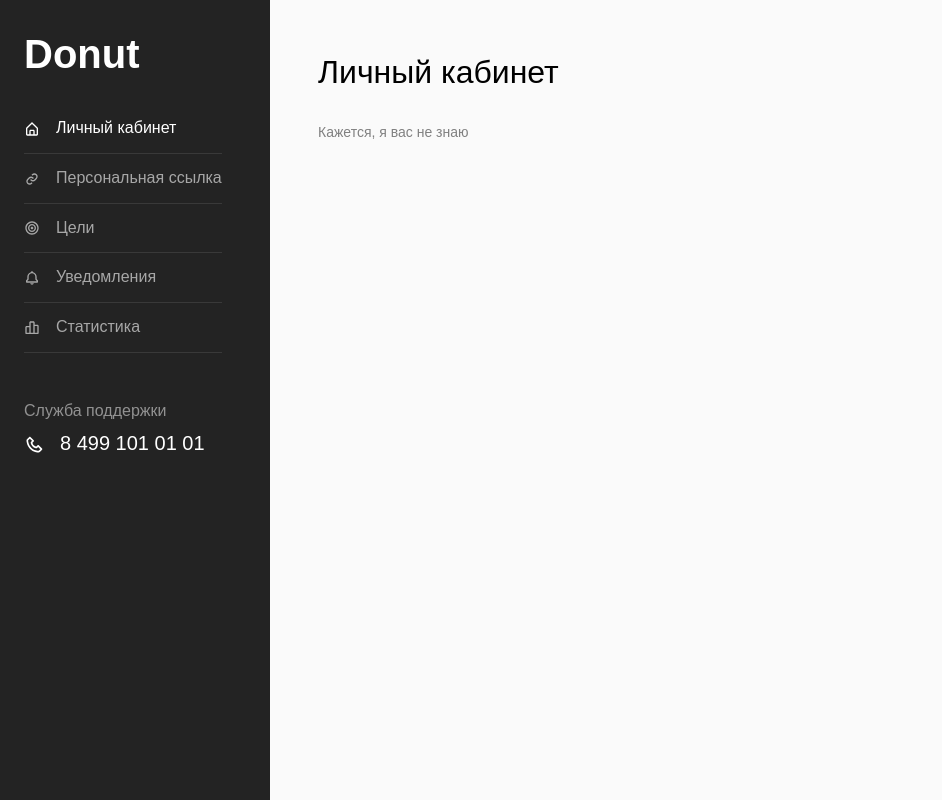
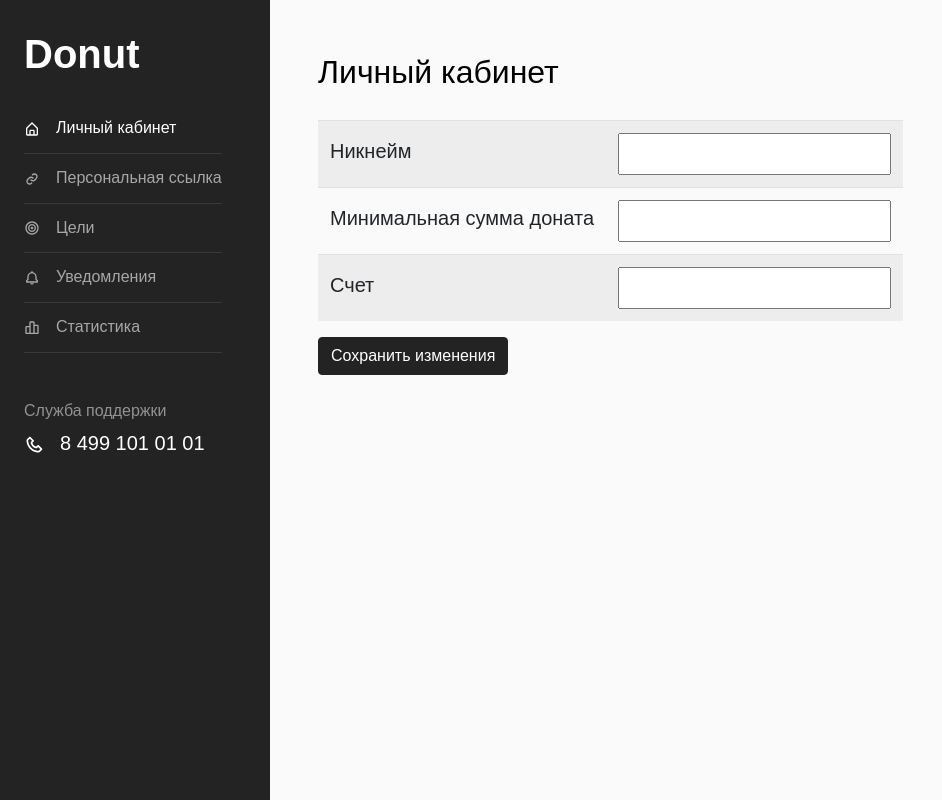
Before and after one commit to lerastromtsova/donut, a React (Create React App) app: page /profile in a window 1280 px wide. Shown: the whole page, without its empty margins (0-942 px from the left). Built offline with nearby package versions, Linux system fonts and the light colour scheme; no server answers.

Commit message:
first try

```diff
--- a/src/pages/ProfilePage.tsx
+++ b/src/pages/ProfilePage.tsx
@@ -5,7 +5,7 @@ export interface IUser {
     id: number;
     nickname: string;
     min_donation: string;
-    account: boolean;
+    account: string;
 }
 
 function ProfilePage() {
@@ -21,11 +21,46 @@ function ProfilePage() {
             .catch(ex => {console.log(ex)});
     }, []);
 
+    function changeProfile() {
+        console.log('test');
+    }
+
     console.log(user);
 
     return (<div>
                 <h2 className="mb-4">Личный кабинет</h2>
-                {user ? (user.nickname) : "Кажется, я вас не знаю"}
+                <table className="table table-striped">
+                    <tbody>
+                        <tr>
+                            <td>Никнейм</td>
+                            <td>
+                                <input
+                                    name="nickname"
+                                    type="text"
+                                    value={user?.nickname} />
+                            </td>
+                        </tr>
+                        <tr>
+                            <td>Минимальная сумма доната</td>
+                            <td>
+                                <input
+                                    name="min_donation"
+                                    value={user ? (user.min_donation) : ""}
+                                    step="0.01" />
+                            </td>
+                        </tr>
+                        <tr>
+                            <td>Счет</td>
+                            <td>
+                                <input
+                                    name="account"
+                                    type="text"
+                                    value={user ? (user.account) : ''} />
+                            </td>
+                        </tr>
+                    </tbody>
+                </table>
+                <button className="btn btn-primary" onClick={changeProfile}>Сохранить изменения</button>
             </div>)
 }
 
--- a/src/style.scss
+++ b/src/style.scss
@@ -216,3 +216,8 @@ a[data-toggle="collapse"] {
 		color: rgba(255,255,255,.5);
 	}
 }
+
+
+.table {
+	font-size: 1.25rem;
+}
```
